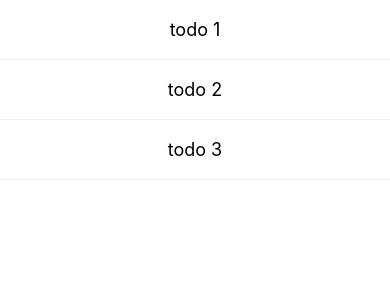
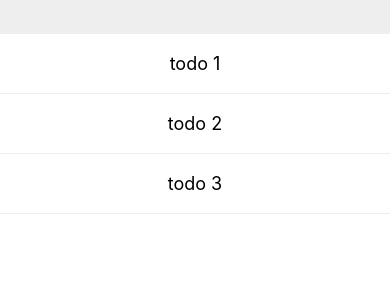
Before and after one commit to iChris96/rn-redux-app, a React Native app: screen / in a window 390 px wide. Shown: the top 300 px of the page. Built offline with nearby package versions, Linux system fonts and the light colour scheme.

Commit message:
adding Input component

```diff
--- /dev/null
+++ b/src/components/Input/index.js
@@ -0,0 +1,22 @@
+import React from 'react';
+import { TextInput, StyleSheet } from 'react-native'
+
+
+export default ({ onChange, value }) => {
+    return (
+        <TextInput
+            style={styles.input}
+            value={value}
+            onChangeText={onChange}
+        />
+    )
+}
+
+const styles = StyleSheet.create({
+    input: {
+        backgroundColor: '#eee',
+        height: 34,
+        alignSelf: 'stretch',
+        padding: 4
+    }
+})
--- a/src/index.js
+++ b/src/index.js
@@ -1,12 +1,21 @@
-import React from 'react';
+import React, { useState } from 'react';
 import { StyleSheet, Text, View, FlatList } from 'react-native';
 import ListItem from './components/ListItem'
 import { connect } from 'react-redux'
 import { completedAction } from './reducers/todos';
+import Input from './components/Input'
 
 const App = ({ todos, filters, dispatch, handleCompleted }) => {
+
+    const [value, setValue] = useState('');
+
+    const handleChange = (val) => {
+        setValue(val)
+    }
+
     return (
         <View style={styles.container}>
+            <Input onChange={handleChange} value={value} />
             <FlatList
                 style={styles.list}
                 data={todos}
```
